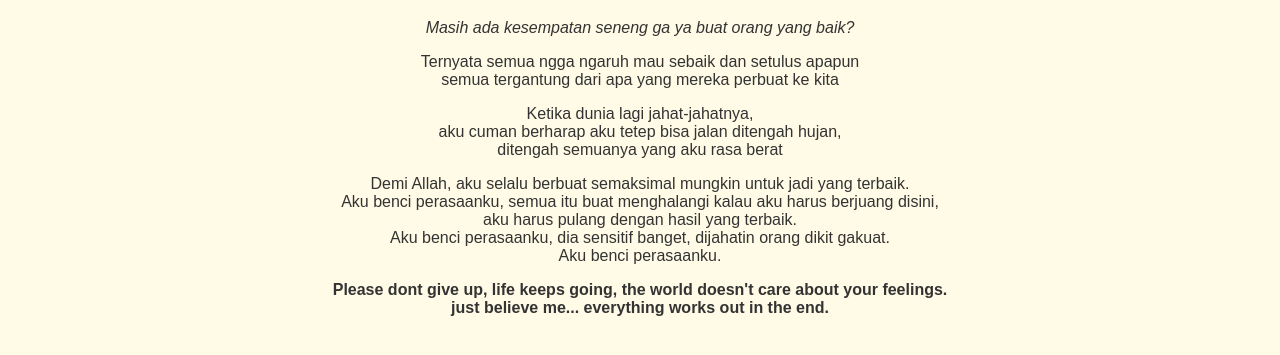
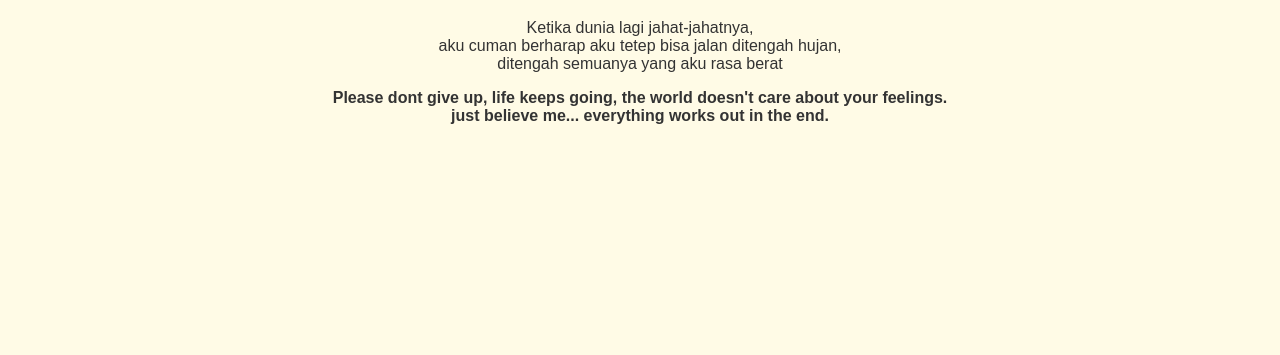
Before and after one commit to fatiha17-creator/my-golden-era, a plain HTML site: page loveofmylife.html in a window 1280 px wide. Shown: the part 159-514 px from the top of the page. Drawn offline with Linux system fonts and the light colour scheme.

Commit message:
Update loveofmylife.html

```diff
--- a/loveofmylife.html
+++ b/loveofmylife.html
@@ -15,20 +15,9 @@
 
   <h1>My One and Only </h1>
 
-    <p><em>Masih ada kesempatan seneng ga ya buat orang yang baik?</em></p>
-
-    Ternyata semua ngga ngaruh mau sebaik dan setulus apapun<br>
-    semua tergantung dari apa yang mereka perbuat ke kita</p>
-
-    Ketika dunia lagi jahat-jahatnya,<br>
+    <p>Ketika dunia lagi jahat-jahatnya,<br>
     aku cuman berharap aku tetep bisa jalan ditengah hujan,<br>
     ditengah semuanya yang aku rasa berat</p>
-
-    <p>Demi Allah, aku selalu berbuat semaksimal mungkin untuk jadi yang terbaik.<br>
-    Aku benci perasaanku, semua itu buat menghalangi kalau aku harus berjuang disini,<br>
-    aku harus pulang dengan hasil yang terbaik.<br>
-    Aku benci perasaanku, dia sensitif banget, dijahatin orang dikit gakuat.<br>
-    Aku benci perasaanku.
 
     <p><strong>Please dont give up, life keeps going, the world doesn't care about your feelings.</strong><br>
     <strong>just believe me... everything works out in the end.</strong><br>
```
